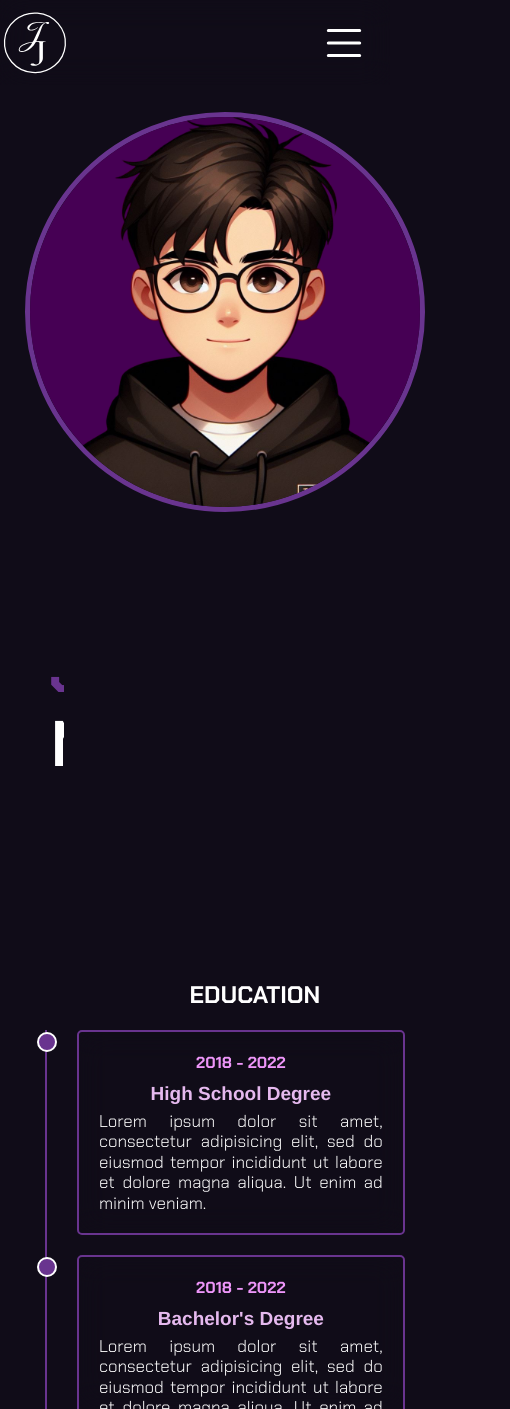
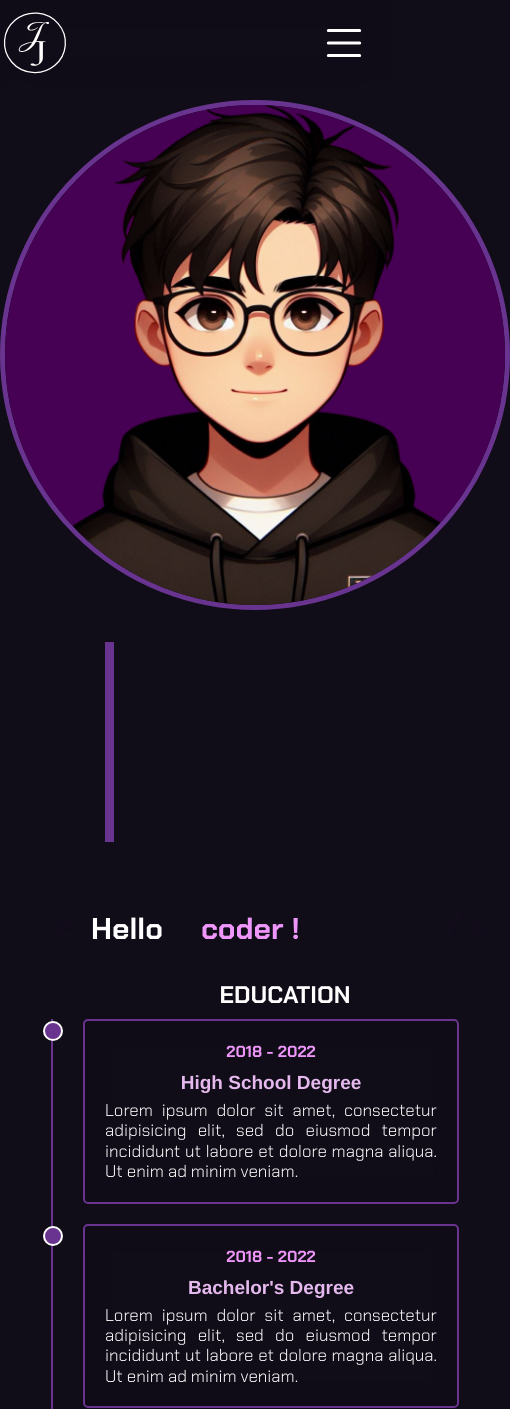
Before and after one commit to JeffreyMardoqueo-17/My-Portafolio, a React (Create React App) app: page / in a window 390 px wide. Shown: the top 1409 px of the page, 510 px wide, since content can reach past the window. Built offline with nearby package versions, Linux system fonts and the light colour scheme; a web font is replaced by a local one.

Commit message:
lado del cliente bien

```diff
--- a/src/App.js
+++ b/src/App.js
@@ -25,7 +25,7 @@ function App() {
         <Navbar />
         <Perfil></Perfil>
         <Resumen />
-        <Resumen />
+        {/* <Resumen /> */}
         {/* /*FOOOTEEER */}
         {/* <Footer></Footer> */}
         </div>
--- a/src/Pages/Resumen/Resumen.css
+++ b/src/Pages/Resumen/Resumen.css
@@ -41,6 +41,7 @@ main.row {
     font-family: helvetica;
     color: var(--white);
     padding: 0px 0px 20px 30px;
+    height: 40px;
 }
 
 .col .contents {
--- a/src/components/Perfil/Perfil.css
+++ b/src/components/Perfil/Perfil.css
@@ -19,13 +19,14 @@
     width: 100%;
     background-color: var(--bg);
     margin-top: 100px;
+    margin-bottom: 0;
 }
 
 .cajaPerfil {
     align-items: center;
     text-align: center;
-    height: 800px;
-    width: 800px;
+    height: 400px;
+    width: 400px;
     border-radius: 50%;
     background-color: var(--Nav);
     border: 5px solid var(--MORADOCLaro);
@@ -40,7 +41,7 @@
 .info {
     /* background-color: red; */
     height: 400px;
-    width: auto;
+    width: 400px;
     text-align: center;
     align-items: center;
     align-content: center;
@@ -57,8 +58,8 @@
     /* background-color: blue; */
 }
 .info .name .name1{
-    color: var(--MORADOCLaro);
-    margin-right: -17px;
+    color: var(--rosadito);
+    margin-right: -12px;
 }
 /* Estilo base para tu nombre */
 .name {
@@ -101,24 +102,6 @@
 /* ==============¡DESCRIPTION?======================== */
 /*?===========RESPONSIVE===============¿*/
 /* Estilos base para pantallas pequeñas */
-.cajaPerfil {
-    height: 200px;
-    width: 200px;
-    /* Otros estilos para pantallas pequeñas */
-}
-
-.info .name {
-    width: 300px;
-    font-size: 40px;
-    /* Otros estilos para pantallas pequeñas */
-}
-
-/* Estilos base para pantallas pequeñas (pantallas más grandes ya definidas) */
-.cajaPerfil {
-    height: 400px;
-    width: 400px;
-    /* Otros estilos para pantallas pequeñas */
-}
 
 .info {
     text-align: center;
@@ -138,7 +121,13 @@
     }
 
     .cajaPerfil {
-        margin-bottom: 20px; /* Agrega margen inferior para separar la caja de perfil y el nombre */
+        margin-bottom: 20px;
+        height: 510px;
+        width: 510px; /* Agrega margen inferior para separar la caja de perfil y el nombre */
+    }
+    .cajaPerfil img{
+        height: 500px;
+        width: 500px;
     }
 
     .info .name {
@@ -146,11 +135,6 @@
     }
 }
 /*esto es para que lo del perfil sea responsive*/
-.cajaPerfil img {
-    max-width: 100%; /* Hace que la imagen sea responsive */
-    height: auto;
-}
-
 
 
  /* /cambios/ */
--- a/src/components/Perfil/Perfil.jsx
+++ b/src/components/Perfil/Perfil.jsx
@@ -1,6 +1,7 @@
 import React from 'react'
 import './Perfil.css'
 import { AOS } from 'aos'
+import Text from '../Text/Text'
 export default function Perfil() {
     return (
         <div className= "Perfil" data-aos="fade-right" duration='1000'>
@@ -12,8 +13,8 @@ export default function Perfil() {
             <div className="info">
                 <h1 className="name "><span className='name1'>Jeff</span>rey<br></br>Mardoqueo</h1>
             </div>
-
-            {/* {/* ==============BOOOO========================== * */}
+            <br></br>
+            <Text />
         </div>
     )
 }
--- a/src/components/Text/Text.css
+++ b/src/components/Text/Text.css
@@ -1,18 +1,18 @@
 .container {
     width: 307px;
     height: 50px;
+    margin-top:0 ;
 }
 
 .content {
     display: block;
     position: sticky;
     overflow: hidden;
-  font-family: 'Lato', sans-serif;
-  font-size: 35px;
+    font-size: 30px;
     line-height: 40px;
-  color: #ecf0f1;
+    color: var(--white);
+    margin-top: 0;
 }
-
 .content__container {
     font-weight: 600;
     overflow: hidden;
@@ -21,27 +21,28 @@
 }
 
 .content__container:before {
-  content: '[';
+    content: '<';
     left: 0;
 }
 
 .content__container:after {
-  content: ']';
+    content: '/>';
     position: absolute;
     right: 0;
 }
 
-.content__container:after, .content__container:before {
+.content__container:after,
+.content__container:before {
     position: absolute;
     top: -2px;
-  color: #16a085;
+    color:var(--MORADOCLaro);
     font-size: 42px;
     line-height: 40px;
     -webkit-animation-name: opacity;
     -webkit-animation-duration: 2s;
     -webkit-animation-iteration-count: infinite;
     animation-name: opacity;
-  animation-duration: 2s;
+    animation-duration: 1.5s;
     animation-iteration-count: infinite;
 }
 
@@ -60,8 +61,9 @@
     -webkit-animation-duration: 10s;
     -webkit-animation-iteration-count: infinite;
     animation-name: change;
-  animation-duration: 10s;
+    animation-duration: 7s;
     animation-iteration-count: infinite;
+    color: var(--rosadito);
 }
 
 .content__container__list__item {
@@ -70,7 +72,9 @@
 }
 
 @keyframes opacity {
-  0%, 100% {
+
+    0%,
+    100% {
         opacity: 0;
     }
 
@@ -80,27 +84,35 @@
 }
 
 @keyframes change {
-  0%, 12.66%, 100% {
+
+    0%,
+    12.66%,
+    100% {
         transform: translate3d(0, 0, 0);
     }
 
-  16.66%, 29.32% {
+    16.66%,
+    29.32% {
         transform: translate3d(0, -25%, 0);
     }
 
-  33.32%, 45.98% {
+    33.32%,
+    45.98% {
         transform: translate3d(0, -50%, 0);
     }
 
-  49.98%, 62.64% {
+    49.98%,
+    62.64% {
         transform: translate3d(0, -75%, 0);
     }
 
-  66.64%, 79.3% {
+    66.64%,
+    79.3% {
         transform: translate3d(0, -50%, 0);
     }
 
-  83.3%, 95.96% {
+    83.3%,
+    95.96% {
         transform: translate3d(0, -25%, 0);
     }
 }
```
Lines whose indentation alone changed are shown as unchanged.
